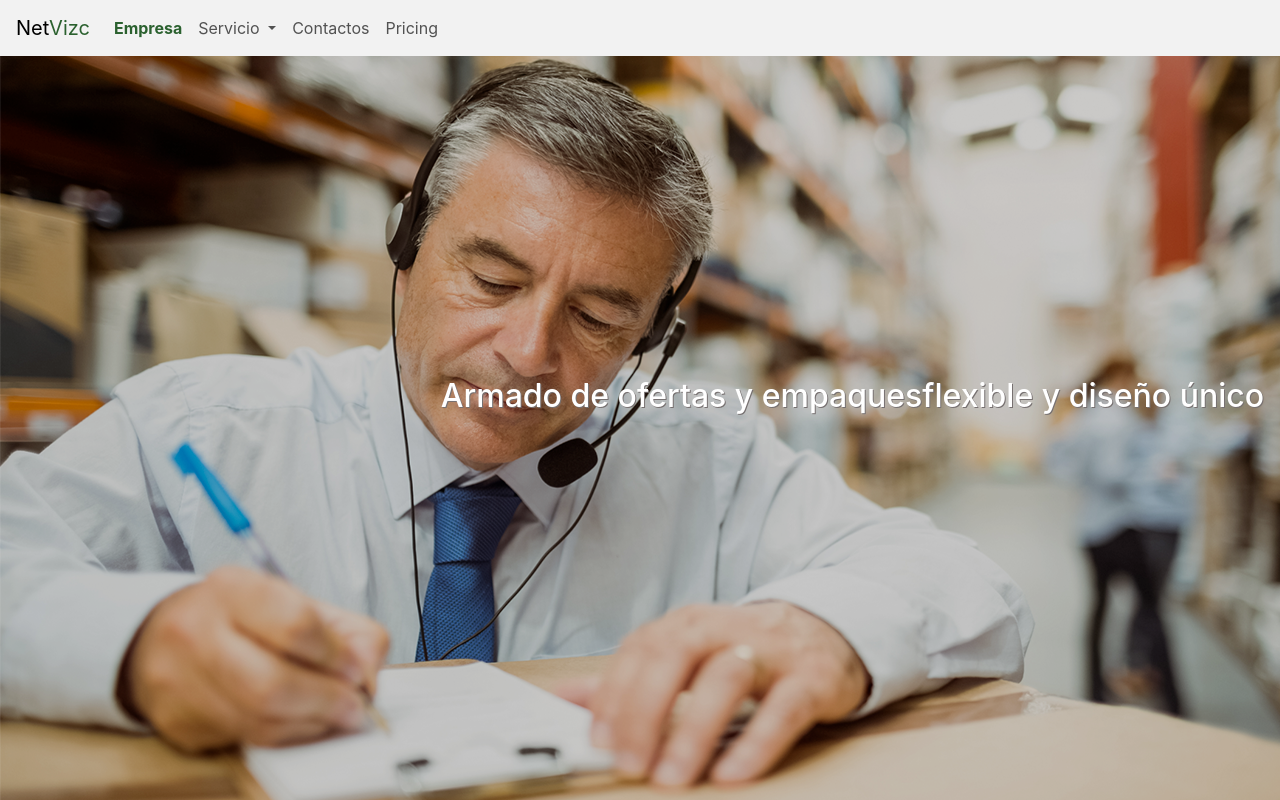
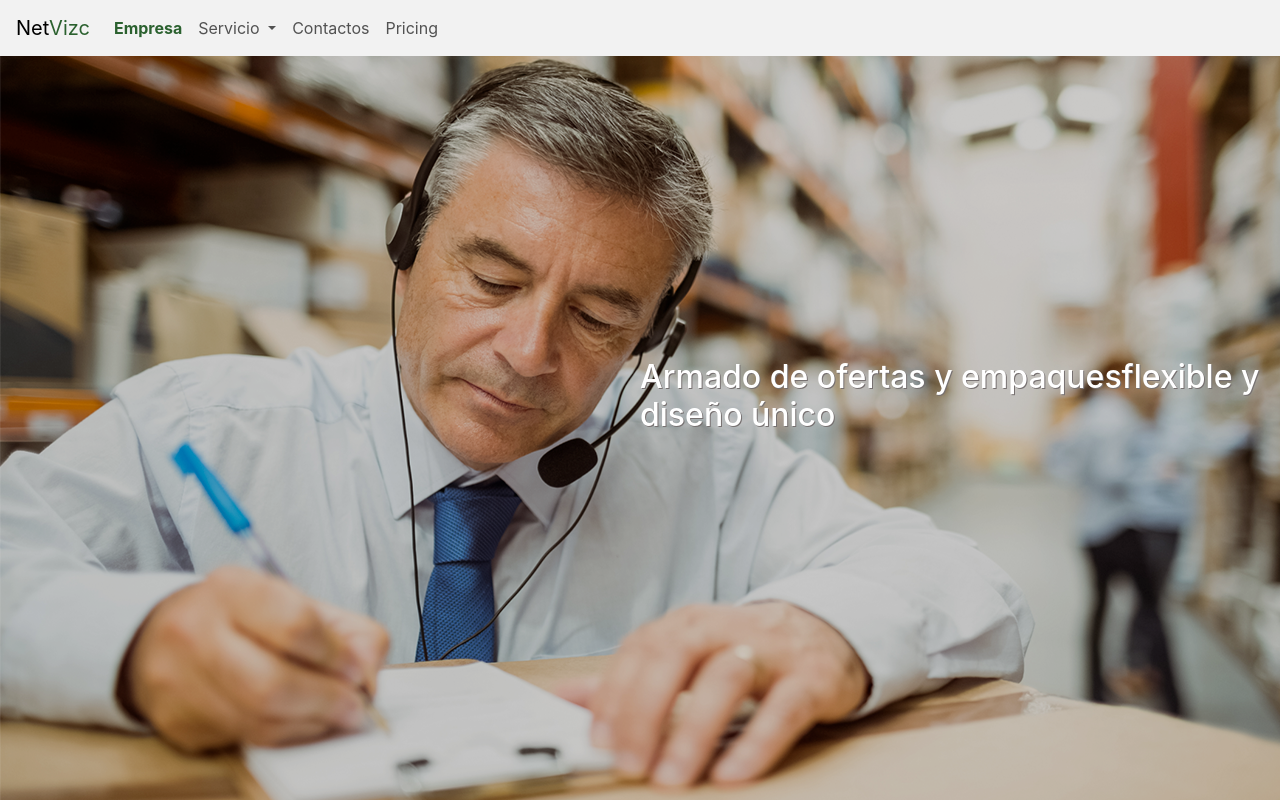
Before and after one commit to devsistem/netvizc, an Angular app: page / in a window 1280 px wide. Built offline with nearby package versions, Linux system fonts and the light colour scheme.

Commit message:
PCA0004 Home Construction

```diff
--- a/src/app/public/pages/home/home.component.html
+++ b/src/app/public/pages/home/home.component.html
@@ -5,6 +5,9 @@
     </div>
 
 </div>
-<div class="propuesta-valor">
-    <h1 >Armado de ofertas y empaquesflexible y diseño único</h1>
+<div class="content-propuesta-valor">
+    <div class="propuesta-valor">
+            <h1>Armado de ofertas y empaquesflexible y diseño único</h1>
+    </div>
+
 </div>
--- a/src/app/public/pages/home/home.component.scss
+++ b/src/app/public/pages/home/home.component.scss
@@ -4,10 +4,15 @@
   top: 0;
   left: 0;
   z-index: -200;
+  height: 100vh;
+  width: 100vw;
+  display: flex;
+  align-content: stretch;
 }
 
 .img{
   filter: brightness(80%);
+
   height: 100vh;
   width: 100vw;
   z-index: -300;
@@ -26,7 +31,7 @@
 }
 
 
-.propuesta-valor{
+.content-propuesta-valor{
   position: absolute;
   top: 0;
   left: 0;
@@ -38,11 +43,15 @@
   height: 100vh;
 
 }
+.propuesta-valor{
+
+  width: 50%;
+}
 .propuesta-valor>h1{
 
   color:white;
  // margin-top: auto;
-  padding-right: 1rem;
+
   font-size: 2rem;
   text-shadow: 1px 1px rgb(119, 113, 113);
 }
```
